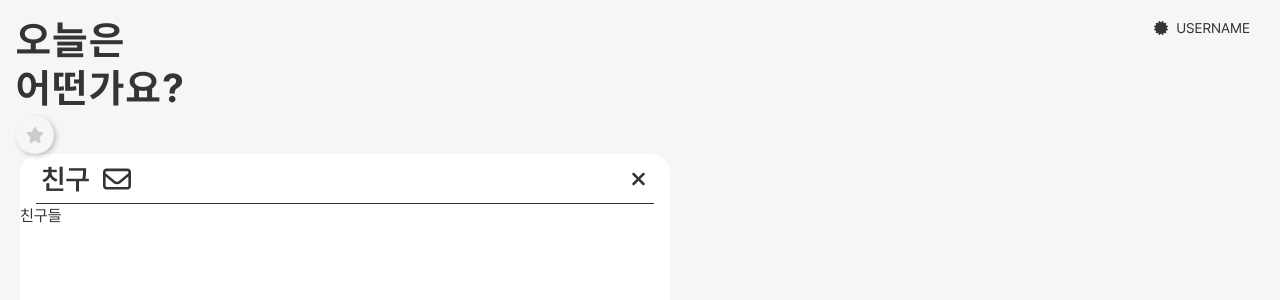
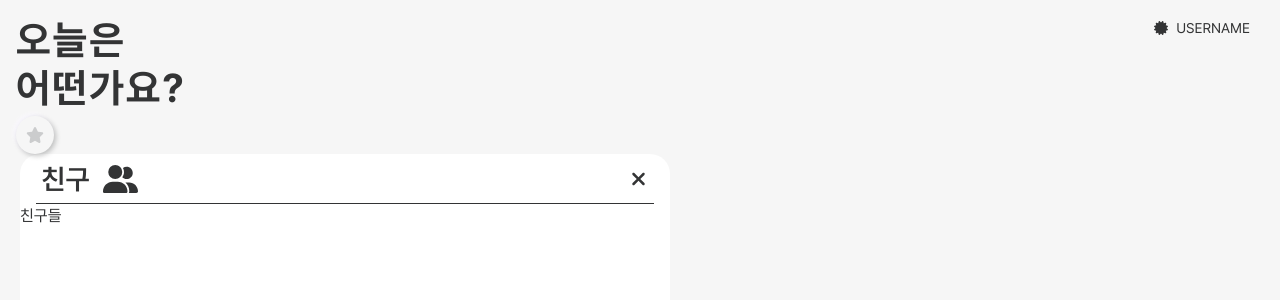
Before and after one commit to codestates-seb/seb40_main_029, a React (Create React App) app in the folder client/: page /friends in a window 1280 px wide. Shown: the top 300 px of the page. Built offline with nearby package versions, Linux system fonts and the light colour scheme.

Commit message:
feat: friend 모달 아이콘 수정

```diff
--- a/client/src/components/module/Modal.js
+++ b/client/src/components/module/Modal.js
@@ -4,6 +4,7 @@ import {
   faXmark,
   faHighlighter,
   faStore,
+  faUserGroup,
 } from '@fortawesome/free-solid-svg-icons';
 import { faEnvelope } from '@fortawesome/free-regular-svg-icons';
 
@@ -121,7 +122,7 @@ const FriendModal = ({ children }) => {
       <Header>
         <Title>
           친구 &nbsp;
-          <FontAwesomeIcon icon={faEnvelope} />
+          <FontAwesomeIcon icon={faUserGroup} />
         </Title>
         <Button onClick={() => {}}>
           <FontAwesomeIcon icon={faXmark} size="lg" />
```
